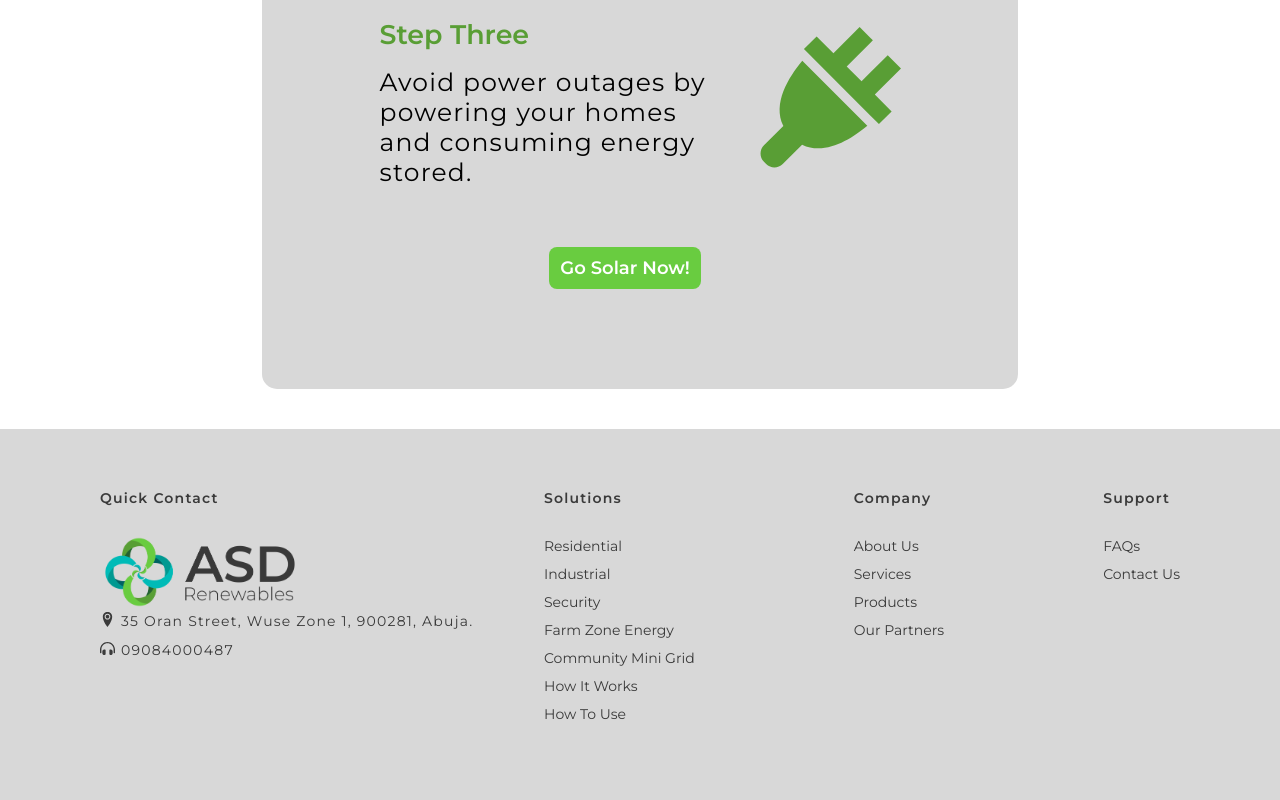
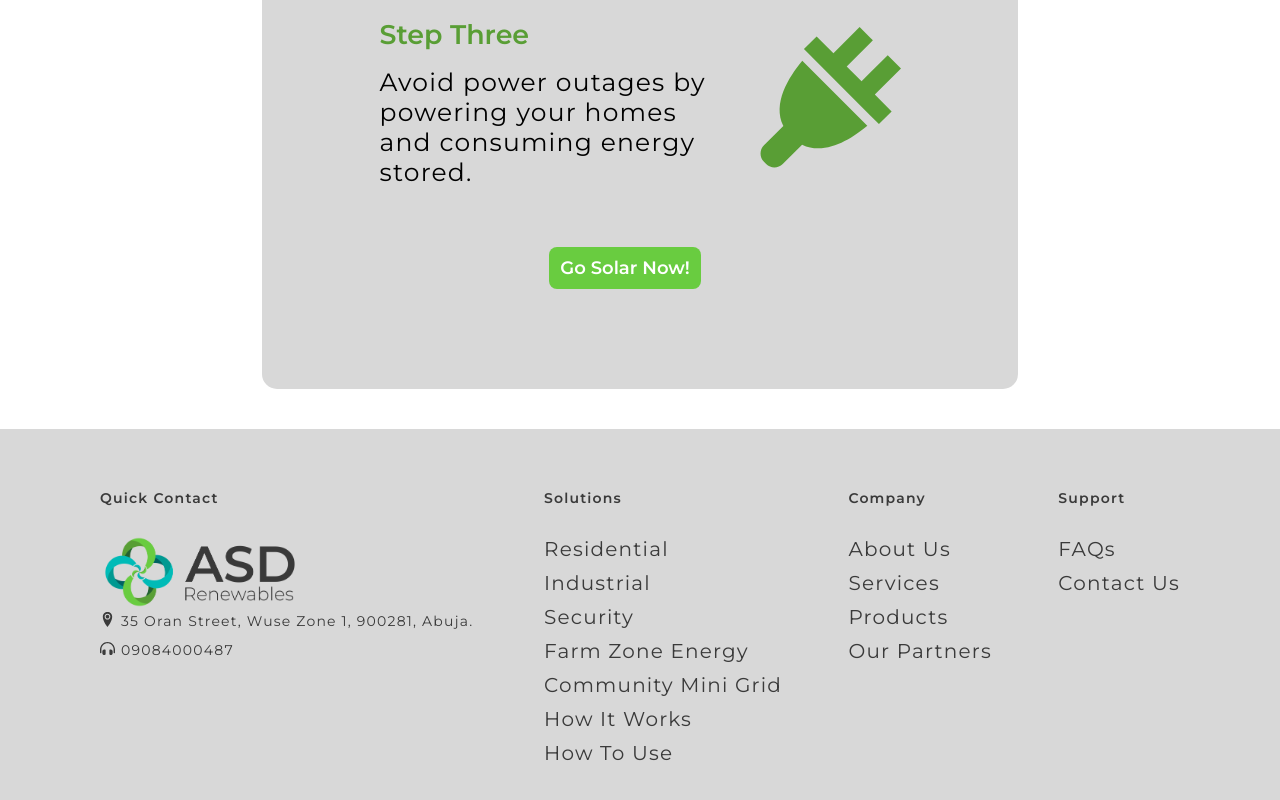
Before and after one commit to layiwola008/asdrenewable, a Next.js app: page /how-to-use in a window 1280 px wide. Shown: the part 1240-2040 px from the top of the page. Built offline with nearby package versions, Linux system fonts and the light colour scheme.

Commit message:
Add mobile nav

```diff
--- a/styles/globals.css
+++ b/styles/globals.css
@@ -8,6 +8,10 @@ body,
 }
 
 p {
+  letter-spacing: 1.2px;
+}
+ul li {
+  font-size: 20px;
   letter-spacing: 1.2px;
 }
 ::-webkit-scrollbar {
--- a/styles/navbar.css
+++ b/styles/navbar.css
@@ -163,7 +163,7 @@
     padding-left: 40px;
   }
   .hamburger ul li {
-    margin: 20px 0;
+    margin: 40px 0;
     cursor: pointer;
   }
   .hamburger__icon{
@@ -191,23 +191,29 @@
     width: 30%;
     font-size: 30px;
   }
-
+  .navbar__quote__mobile {
+    width: 45%;
+  }
 }
 
  /*Samsung Galaxy and others*/
  @media only screen and (max-width: 466px) {
+  .hamburger {
+    width: 80%;
+  }
   .hamburger ul {
     width: 100vh;
     height: 1500px;
   }
 }
- /*Samsung Galaxy and others*/
- @media only screen and (max-width: 735px) {
+ /*IphoneX*/
+ @media only screen and (max-width: 375px) {
+
   .hamburger ul {
     width: 100%;
     height: 1500px;
   }
-  .navbar__quote__mobile {
-    width: 50%;
+   .navbar__quote__mobile {
+    width: 35%;
   }
 }
```
